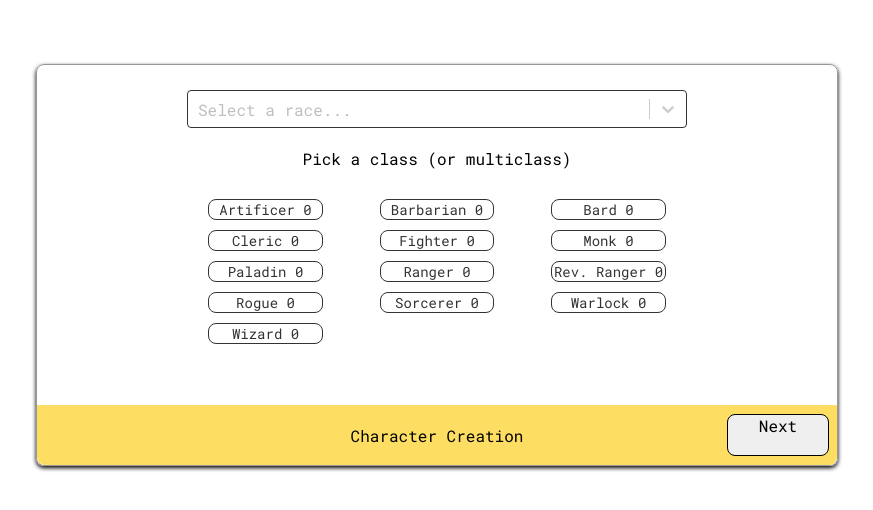
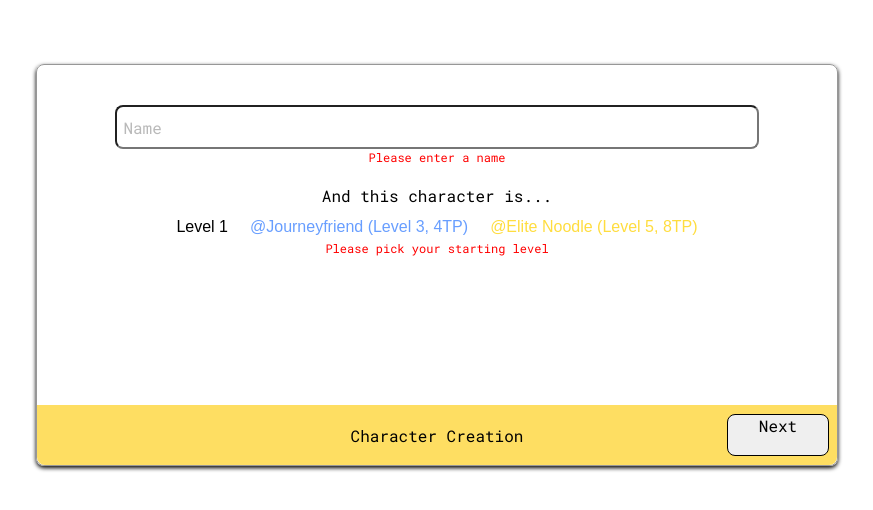
Before and after one commit to kkv263/dndf, a React (Create React App) app: page / in a window 1280 px wide. Both pictures are taken after a click on the element "Next". Shown: the top 510 px of the page, without its empty margins (203-1076 px from the left). Built offline with nearby package versions, Linux system fonts and the light colour scheme.

Commit message:
mostly fixed class and race forms.

```diff
--- /dev/null
+++ b/src/actions/classRaceFormActions.js
@@ -0,0 +1,35 @@
+import {SELECT_BUTTON, INC_CLEVEL, DEC_CLEVEL } from './types';
+export const selectButton = (value, index) => dispatch => {
+
+  var flip = 0
+  if (value[index] === 0) {
+    flip = 1
+  }
+
+  var newArray = Object.assign([...value], {[index]:flip })
+
+  dispatch({
+    type: SELECT_BUTTON,
+    payload:newArray
+  });
+}
+
+export const incClassLevel = (value, index) => dispatch => {
+  var inc = 1 + value[index]
+  var newArray = Object.assign([...value], {[index]:inc})
+
+  dispatch({
+    type: INC_CLEVEL,
+    payload:newArray
+  });
+}
+
+export const decClassLevel = (value, index) => dispatch => {
+  var dec = value[index] - 1
+  var newArray = Object.assign([...value], {[index]:dec})
+
+  dispatch({
+    type: DEC_CLEVEL,
+    payload:newArray
+  });
+}
--- a/src/actions/formActions.js
+++ b/src/actions/formActions.js
@@ -1,4 +1,4 @@
-import { CHANGE_LEVEL, CHANGE_NAME, CHANGE_FORM, SELECT_BUTTON, INC_CLEVEL, DEC_CLEVEL } from './types';
+import { CHANGE_LEVEL, CHANGE_NAME, CHANGE_FORM, CHECK_FORM} from './types';
 
 export const changeLevel  = (level) => dispatch => {
    dispatch({
@@ -21,37 +21,9 @@ export const changeForm  = (value) => dispatch => {
   });
 }
 
-export const selectButton = (value, index) => dispatch => {
-
-  var flip = 0
-  if (value[index] === 0) {
-    flip = 1
-  }
-
-  var newArray = Object.assign([...value], {[index]:flip })
-
+export const checkForm = (value) => dispatch => {
   dispatch({
-    type: SELECT_BUTTON,
-    payload:newArray
+    type: CHECK_FORM,
+    payload: value
   });
 }
-
-export const incClassLevel = (value, index) => dispatch => {
-  var inc = 1 + value[index]
-  var newArray = Object.assign([...value], {[index]:inc})
-
-  dispatch({
-    type: INC_CLEVEL,
-    payload:newArray
-  });
-}
-
-export const decClassLevel = (value, index) => dispatch => {
-  var dec = value[index] - 1
-  var newArray = Object.assign([...value], {[index]:dec})
-
-  dispatch({
-    type: DEC_CLEVEL,
-    payload:newArray
-  });
-}
--- a/src/actions/types.js
+++ b/src/actions/types.js
@@ -11,4 +11,5 @@ export const RESET_TP = 'RESET_TP';
 export const ADD_MAGIC_ITEM = 'ADD_MAGIC_ITEM';
 export const DEL_MAGIC_ITEM = 'DEL_MAGIC_ITEM';
 export const RESET_MAGIC_ITEM = 'RESET_MAGIC_ITEM';
-export const SET_BAR1 = 'SET_BAR1'
+export const SET_BAR1 = 'SET_BAR1';
+export const CHECK_FORM = 'CHECK_FORM';
--- a/src/components/NewChar.js
+++ b/src/components/NewChar.js
@@ -7,7 +7,8 @@ import {groupedOptions} from '../data/races-sublist';
 import classes from '../data/classes-list';
 
 import { connect } from 'react-redux';
-import { changeLevel, changeName,changeForm, selectButton, decClassLevel,incClassLevel} from '../actions/formActions';
+import { changeLevel, changeName,changeForm, checkForm } from '../actions/formActions';
+import { selectButton, decClassLevel,incClassLevel } from '../actions/classRaceFormActions';
 import { addMagicItem, resetMagicItems, setTP, setBarValue} from '../actions/magicItemActions';
 
 import { newCharGroup, tier1_4 } from '../data/magic-items-list';
@@ -36,7 +37,14 @@ class NewChar extends Component {
   }
 
   handleSubmit() {
-    this.props.changeForm(this.props.form)
+    if (this.props.name === '' || this.props.level === '' ||
+        (this.props.tp === 0 && this.props.level !== '1')){
+      this.props.checkForm(false);
+    }
+    else{
+      this.props.checkForm(true);
+      this.props.changeForm(this.props.form)
+    }
   }
 
   handleRadioChange(event){
@@ -65,11 +73,13 @@ class NewChar extends Component {
     if(operator === -1)
       this.props.decClassLevel(this.props.classLevel,classIndex);
 
-    if (total < limit || limit === 1) {
+      //not game breaking but you can try to fix max level toggle class button
+
+    if (total < limit || (this.props.classLevel[classIndex] === 1 && limit === 1)) {
       if (operator === 1)
         this.props.incClassLevel(this.props.classLevel, classIndex);
-      if (operator === 0)
-        this.props.selectButton(this.props.classLevel, classIndex);
+      if (operator === 0 )
+        this.props.selectButton(this.props.classLevel, classIndex)
     }
   }
 
@@ -82,7 +92,6 @@ class NewChar extends Component {
 
   render() {
     let formState = ""
-    console.log(this.props.magicItemsOwned);
 
     let classButtonsObject = classButtons.map((classItem, i) => {
       return (<ClassButtonWrapper key={i}>
@@ -96,17 +105,18 @@ class NewChar extends Component {
       case 0:
       formState = (<form>
         <NameBar placeholder= "Name" type="text" value={this.props.name} onChange={this.handleChange} />
+        {!this.props.isFormValid && this.props.name === "" ? <Text size= {'12px'} error >Please enter a name</Text> : null}
         <LevelCheckBox>
         <Text> And this character is...</Text>
         <input onClick={this.handleRadioChange} name="level" type="radio" id="level1" value="1"/>
         <label  htmlFor="level1" >Level 1</label>
         <input onClick={this.handleRadioChange} name="level" type="radio" id="level2" value="j"/>
-        <label style={{'color' : '#689EFF'}} htmlFor="level2" value="j">@Journeyfriend (Level 3)</label >
+        <label style={{'color' : '#689EFF'}} htmlFor="level2" value="j">@Journeyfriend (Level 3, 4TP)</label >
         <input onClick={this.handleRadioChange} name="level" type="radio" id="level3" color ="#000" value="e"/>
-        <label style={{'color' : '#FFDD3F'}} htmlFor="level3">@Elite Noodle (Level 5)</label >
+        <label style={{'color' : '#FFDD3F'}} htmlFor="level3">@Elite Noodle (Level 5, 8TP)</label >
         </LevelCheckBox>
+        {!this.props.isFormValid && this.props.level === "" ? <Text size= {'12px'} error >Please pick your starting level</Text> : null}
         <MagicItemMenuContainer>
-
           {this.props.level === 'e' || this.props.level === 'j' ?
           (<Select isClearable maxMenuHeight={155}
           styles ={Dropdown}
@@ -122,6 +132,9 @@ class NewChar extends Component {
           options={tier1_4} onChange={(value) => this.recordMagicItems(value,1)}/>) : null}
 
         </MagicItemMenuContainer>
+        {!this.props.isFormValid &&
+          ((this.props.level === 'e' && this.props.tp < 8) ||
+          (this.props.level === 'j' && this.props.tp < 4 )) ? <Text size= {'12px'} error >Please choose an item to invest TP in</Text> : null}
         <BottomBar>
           <Text>Character Creation</Text>
           <NextButton onClick={this.handleSubmit}>Next</NextButton>
@@ -165,7 +178,8 @@ NewChar.propTypes = {
   classLevel: propTypes.array.isRequired,
   tp:propTypes.number.isRequired,
   magicItemsOwned: propTypes.array.isRequired,
-  bar1value: propTypes.string.isRequired
+  bar1value: propTypes.object.isRequired,
+  isFormValid: propTypes.bool.isRequired
 }
 
 const mapStateToProps = state => ({
@@ -175,8 +189,9 @@ const mapStateToProps = state => ({
   classLevel: state.info.classLevel,
   tp: state.magicItems.tp,
   magicItemsOwned: state.magicItems.magicItemsOwned,
-  bar1value: state.magicItems.bar1value
+  bar1value: state.magicItems.bar1value,
+  isFormValid: state.form.isFormValid
 });
 
 export default connect(mapStateToProps, {changeLevel,changeName,changeForm,selectButton,
-  decClassLevel,incClassLevel,addMagicItem,resetMagicItems, setTP, setBarValue})(NewChar);
+  decClassLevel,incClassLevel,addMagicItem,resetMagicItems, setTP, setBarValue, checkForm})(NewChar);
--- a/src/reducers/formReducer.js
+++ b/src/reducers/formReducer.js
@@ -1,7 +1,8 @@
-import { CHANGE_FORM } from '../actions/types';
+import { CHANGE_FORM, CHECK_FORM} from '../actions/types';
 
 const initialState = {
-  form: 0
+  form: 0,
+  isFormValid: true
 };
 
 export default function(state = initialState, action) {
@@ -12,7 +13,14 @@ export default function(state = initialState, action) {
         ...state,
         form:action.payload
       }
-    default:
+
+      case CHECK_FORM:
+      return{
+        ...state,
+        isFormValid: action.payload
+      }
+
+      default:
       return state;
   }
 }
--- a/src/styles/NewChar.style.js
+++ b/src/styles/NewChar.style.js
@@ -17,6 +17,7 @@ export const Text = styled.p`
 font-family: 'Roboto Mono', monospace;
 font-size: ${props => props.size};
 margin-top: ${props => props.mt};
+color: ${props => props.error ? 'red' : 'black'};
 `
 
 export const BottomBar = styled.div`
@@ -44,7 +45,7 @@ text-indent: 1%;
 `
 
 export const LevelCheckBox = styled.div`
-margin-top: 5%;
+margin-top: 2.5%;
 & > input[type="radio"] {
     display:none;
 }
```
